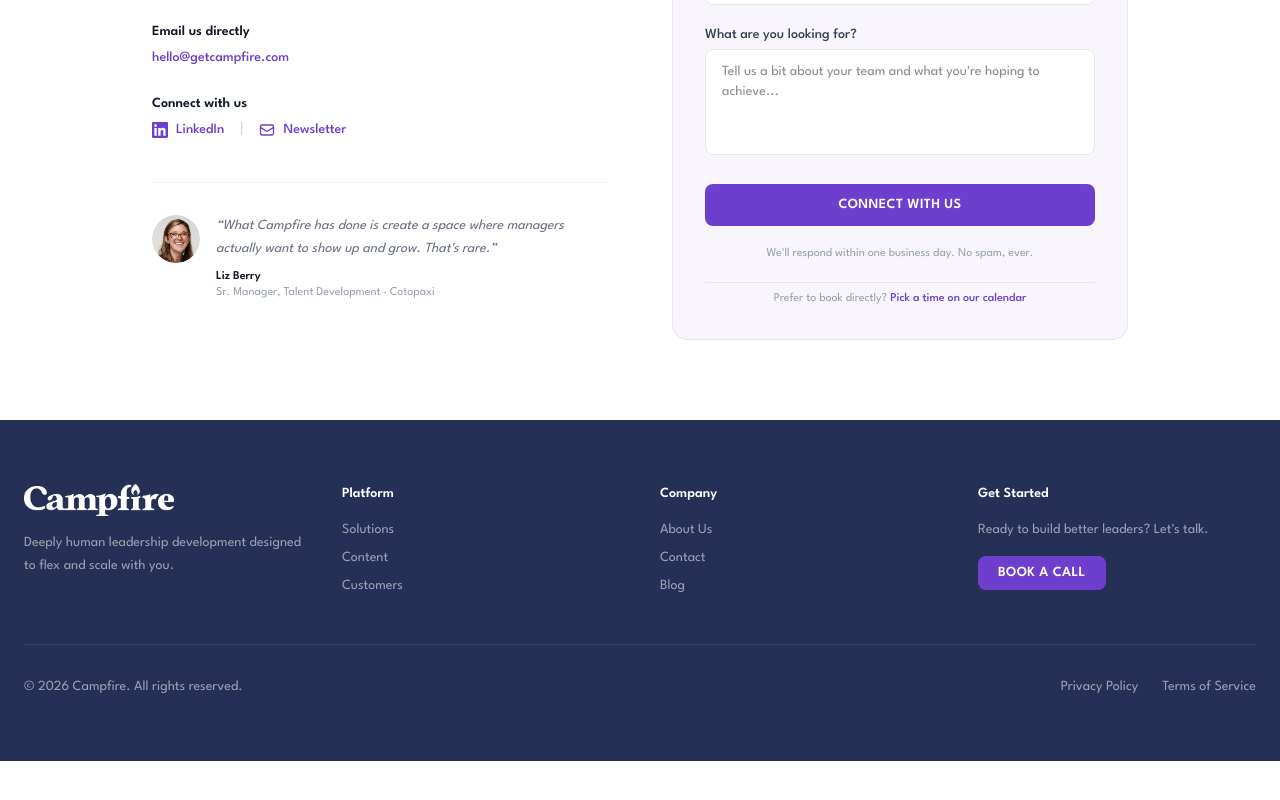
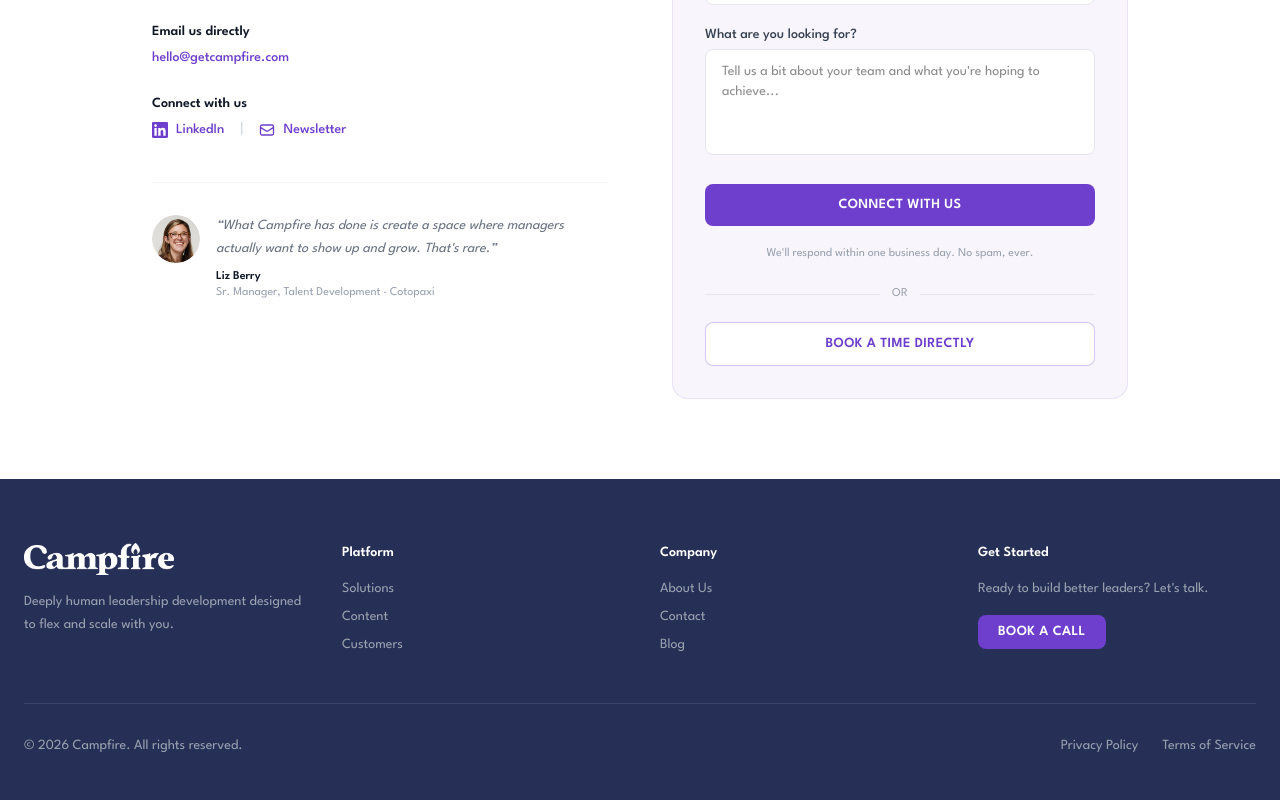
Before and after one commit to stevearntz/campfire-website, a Next.js app: page /contact in a window 1280 px wide. Shown: the part 739-1539 px from the top of the page. Before the commit the page ends 1500 px from the top, so only its background shows below. Built offline with nearby package versions, Linux system fonts and the light colour scheme; no server answers.

Commit message:
Promote Calendly link to full-width secondary button with or-divider
Co-Authored-By: Claude Opus 4.6 <noreply@anthropic.com>

```diff
--- a/app/contact/page.tsx
+++ b/app/contact/page.tsx
@@ -299,19 +299,20 @@ export default function ContactPage() {
                       We&apos;ll respond within one business day. No spam, ever.
                     </p>
 
-                    <div className="text-center pt-2 border-t border-gray-200">
-                      <p className="text-xs text-gray-400">
-                        Prefer to book directly?{" "}
-                        <a
-                          href="https://calendly.com/getcampfire/"
-                          target="_blank"
-                          rel="noopener noreferrer"
-                          className="text-[#6E3FCC] font-medium hover:underline"
-                        >
-                          Pick a time on our calendar
-                        </a>
-                      </p>
+                    <div className="flex items-center gap-3 pt-1">
+                      <div className="h-px flex-1 bg-gray-200" />
+                      <span className="text-xs text-gray-400 uppercase tracking-wide">or</span>
+                      <div className="h-px flex-1 bg-gray-200" />
                     </div>
+
+                    <a
+                      href="https://calendly.com/getcampfire/"
+                      target="_blank"
+                      rel="noopener noreferrer"
+                      className="w-full py-3.5 text-sm font-semibold leading-none text-[#6E3FCC] bg-white border border-[#6E3FCC]/30 rounded-lg hover:bg-[#6E3FCC]/5 transition-colors uppercase tracking-wide text-center block"
+                    >
+                      Book a Time Directly
+                    </a>
                   </form>
                 </div>
               )}
```
